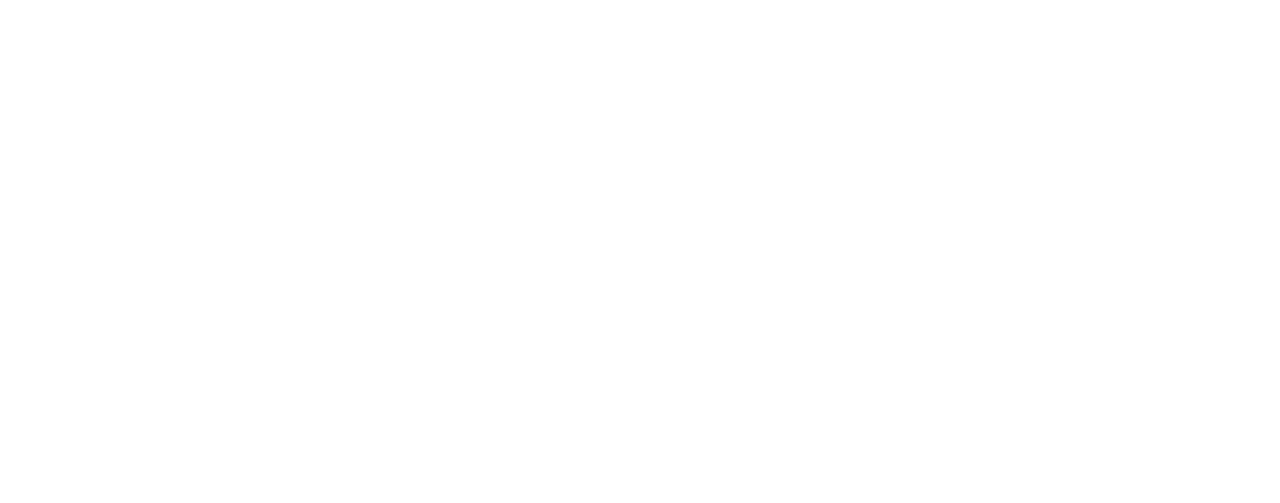
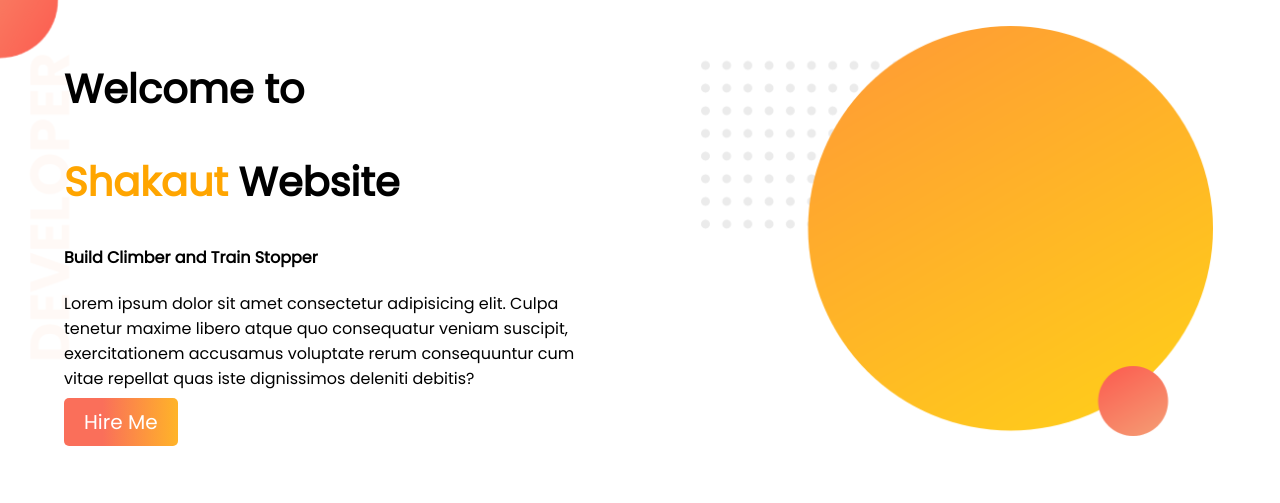
Before and after one commit to shakautkader608/web-portfolio, a plain HTML site: page index.html in a window 1280 px wide. Drawn offline with Linux system fonts and the light colour scheme.

Commit message:
Added section-1

```diff
--- a/css/style.css
+++ b/css/style.css
@@ -0,0 +1,38 @@
+body {
+    font-family: "Poppins", sans-serif;
+    margin: 0;
+}
+.name-highlight {
+    color: orange;
+}
+
+.half-width {
+    width: 40%;
+    float: left;
+    margin-left: 5%;
+    margin-top: 2%;
+}
+.half-width img {
+    width: 100%;
+    padding-left: 12%;
+}
+.top-banner {
+    background-image: url(../images/top-banner.png);
+    background-repeat: no-repeat;
+}
+section {
+    height: 500px;
+}
+a {
+    text-decoration: none;
+}
+.link-button {
+    padding: 10px 20px;
+    background: linear-gradient(90deg, rgba(250, 111, 90, 1) 34%, rgba(255, 180, 40, 1) 100%);
+    border-radius: 5px;
+    color: white;
+    font-size: 20px;
+}
+h1 {
+    font-size: 40px;
+}
--- a/index.html
+++ b/index.html
@@ -4,7 +4,27 @@
         <meta charset="UTF-8" />
         <meta http-equiv="X-UA-Compatible" content="IE=edge" />
         <meta name="viewport" content="width=device-width, initial-scale=1.0" />
+        <link rel="preconnect" href="https://fonts.googleapis.com" />
+        <link rel="preconnect" href="https://fonts.gstatic.com" crossorigin />
+        <link href="https://fonts.googleapis.com/css2?family=Poppins&display=swap" rel="stylesheet" />
+        <link rel="stylesheet" href="css/style.css" />
         <title>Web portfolio</title>
     </head>
-    <body></body>
+    <body>
+        <section class="top-banner">
+            <div class="half-width">
+                <h1>Welcome to</h1>
+                <h1><span class="name-highlight">Shakaut</span> Website</h1>
+                <h4>Build Climber and Train Stopper</h4>
+                <p>
+                    Lorem ipsum dolor sit amet consectetur adipisicing elit. Culpa tenetur maxime libero atque quo consequatur veniam suscipit, exercitationem accusamus voluptate rerum consequuntur
+                    cum vitae repellat quas iste dignissimos deleniti debitis?
+                </p>
+                <a href="#" target="_blank" class="link-button">Hire Me</a>
+            </div>
+            <div class="half-width">
+                <img src="./images/image 11.png" alt="" />
+            </div>
+        </section>
+    </body>
 </html>
```
Also changed, not shown: images/dream-bg.png (added), images/exp-bg.png (added), images/image 1.png (deleted), images/image 10.png (deleted), images/image 11.png (added), images/image 13.png (deleted), images/image 4.png (deleted), images/top-banner.png (added).
